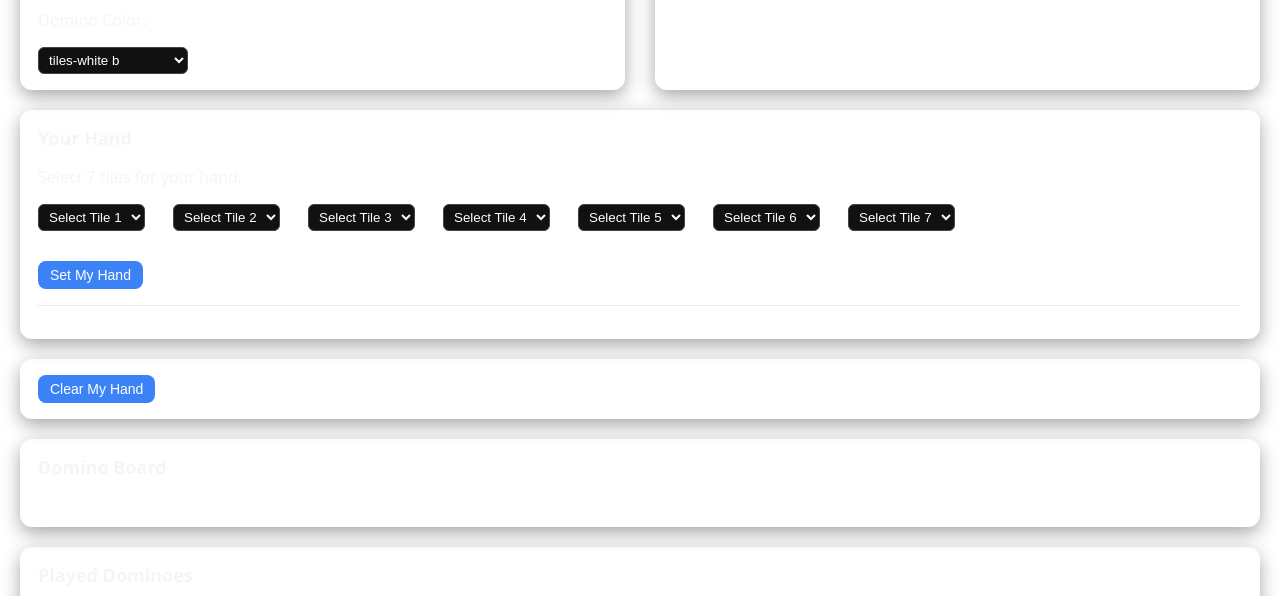
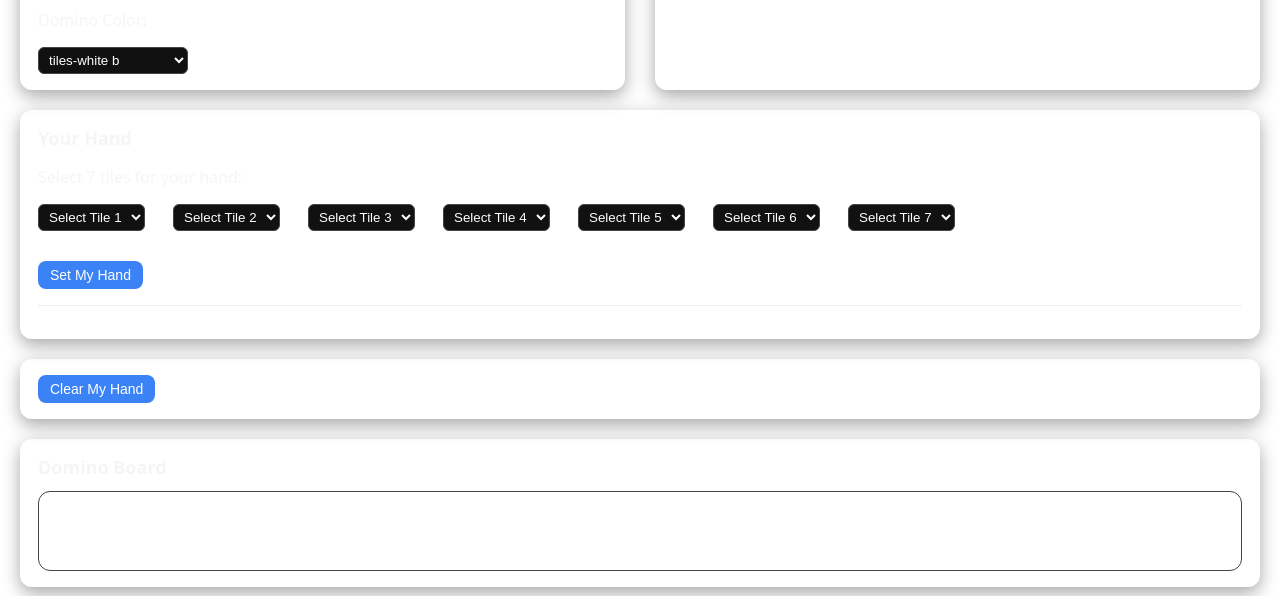
Before and after one commit to cheztvplus-tech/domino-tracker-Dev, a plain HTML site: page index.html in a window 1280 px wide. Shown: the part 193-789 px from the top of the page. Drawn offline with Linux system fonts and the light colour scheme.

Commit message:
Update style.css

```diff
--- a/style.css
+++ b/style.css
@@ -72,7 +72,7 @@ select {
 
 #theme-selection select {
   display: inline-block;
-  max-width: 150px; /* <-- limits dropdown width */
+  max-width: 150px; /* limits dropdown width */
 }
 
 /* ===== CLEAR HAND ===== */
@@ -108,17 +108,27 @@ select {
 }
 
 /* ===== DOMINO BOARD ===== */
-
 #domino-board {
   display: flex;
-  align-items: center;
+  align-items: flex-end; /* align horizontal dominoes at bottom */
   gap: 8px;              /* space between tiles */
-  overflow-x: auto;     /* scroll if long chain */
+  overflow-x: auto;       /* scroll if chain too long */
   padding: 10px;
+  height: 80px;           /* fixed height for board */
+  border: 1px solid #444;
+  border-radius: 12px;
+  background: rgba(255,255,255,0.05);
 }
 
 .board-domino {
   height: 60px;
+  transition: transform 0.2s;
+}
+
+/* Rotate doubles vertically */
+.board-domino.vertical {
+  transform: rotate(90deg);
+  height: 60px; /* height stays the same */
 }
 
 /* ===== PLAYED SECTION ===== */
@@ -167,13 +177,11 @@ select {
   white-space: nowrap;
 }
 
-/* Played domino rotation */
 #played-log img {
   height: 46px;
   transform: rotate(-90deg);
 }
 
-/* Passes log */
 #passes-log img {
   width: 26px;
 }
```
